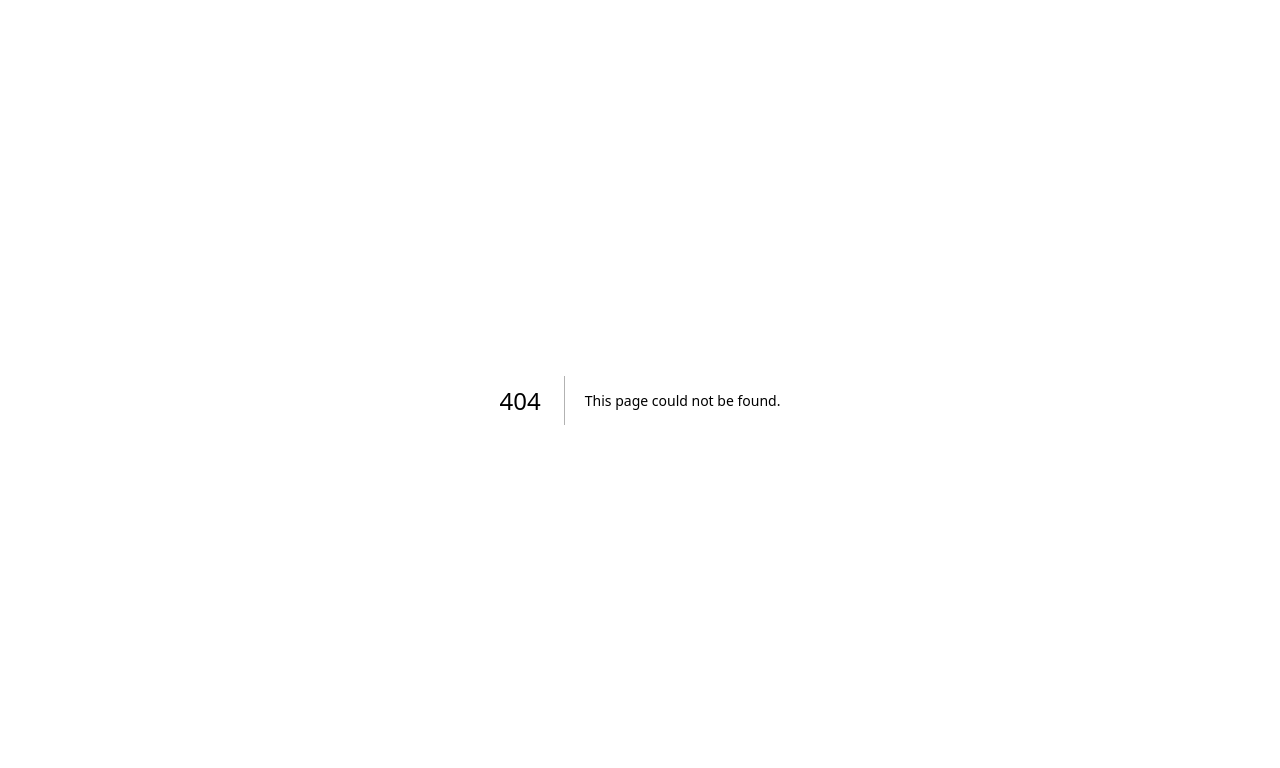
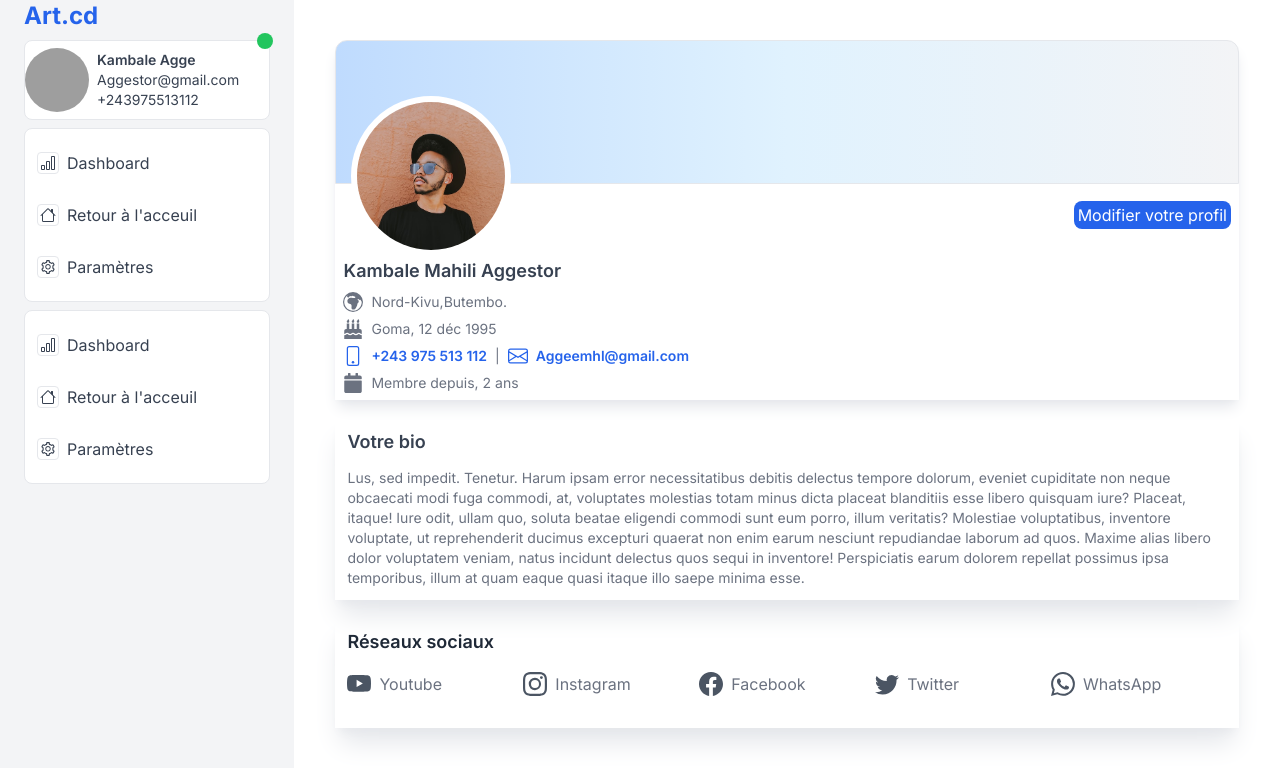
Before and after one commit to aggestor/zik, a Next.js app: page /su in a window 1280 px wide. Before the commit this address had no page. Shown: the top 768 px of the page. Built offline with nearby package versions, Linux system fonts and the light colour scheme; grey boxes are pictures that could not be loaded.

Commit message:
su pages and reset-password

```diff
--- /dev/null
+++ b/app/(auth_group)/reinitialiser-mot-de-passe/page.tsx
@@ -0,0 +1,30 @@
+import BasicPageBanner from "@/components/BasicPageBanner";
+import BlueButtons from "@/components/BlueButtons";
+import TextBox from "@/components/TextBox";
+import Image from "next/image";
+import Link from "next/link";
+
+export default function ResetPassword(){
+    return <div className="w-9/12 shadow-lg flex shadow-gray-200 rounded h-[450px] bg-white">
+        <form className="w-[45%] py-4 px-2 h-full">
+            <h2 className="text-xl font-bold text-center text-blue-600">Art.cd</h2>
+            <p className="font-semibold text-center text-gray-600">Reinitaliser mot de passe.</p>
+            <div className="w-10/12 mx-auto mt-10 ">
+                <TextBox name="email" label="E-mail" type="email" placeholder="Votre addresse e-mail"/>
+
+                <div className="my-3">
+                    <BlueButtons.BaseBlueButton text="Envoyer le lien de reintialisation" width="full"/>
+                </div>
+                <small className="mt-3 text-gray-600">Pas encore inscrit  ?<Link className="text-blue-600 underline" href={"/inscription"}> Inscrivez-vous.</Link>  </small>
+            </div>
+            <div className="w-full mx-auto mt-20 text-gray-400 text-center text-sm">&copy; Copyright 2023 Art.cd.</div>
+
+        </form>
+        <div className="w-[55%] h-full bg-gradient-to-b p-4 from-white  via-sky-100 to-blue-50">
+            <h1 className="w-11/12 mx-auto text-3xl font-bold text-center text-gray-900">Restez connecter avec <span className="text-blue-600">des milliers d&apos;artistes</span> venant de partout  avec <span className="text-blue-600">Art.cd</span> !</h1>
+            <div className="w-full h-72">
+                <Image alt="Image login illustration" src={"/illustration.png"} sizes="500%" height={0} width={0} className="w-full h-full mix-blend-color-burn"/>
+            </div>
+        </div>
+    </div>
+}
--- /dev/null
+++ b/app/su/components/FirstSection.tsx
@@ -0,0 +1,27 @@
+import BlueButtons from "@/components/BlueButtons";
+import { BsEnvelope, BsGlobeEuropeAfrica, BsPhone } from "react-icons/bs";
+import { FaBirthdayCake, FaCalendar } from "react-icons/fa";
+import Image from "next/image"
+
+export default function FirstSection(){
+    return <div className="relative w-full shadow-lg shadow-gray-200 rounded-t-xl h-[360px] ">
+    <div className="w-full border rounded-t-xl h-36 bg-gradient-to-l from-gray-100 via-sky-100 to-blue-200"></div>
+    <div className="absolute w-40 h-40 p-1 bg-white border-2 border-white rounded-full top-14 left-4">
+        <Image className="object-cover w-full h-full rounded-full" src={"/man.jpg"} alt="User avatar" sizes="100%" height={0} width={0}/>
+    </div>
+    <div className="flex items-center justify-end w-full h-[62px] px-2">
+        <BlueButtons.SmallBlueButton text="Modifier votre profil"/>
+    </div>
+    <div className="flex flex-col items-center justify-around w-full px-2 pt-2 h-[150px]">
+        <p className="w-full text-lg font-semibold text-gray-700">Kambale Mahili Aggestor</p>
+        <p className="flex w-full text-sm text-gray-500 f"><BsGlobeEuropeAfrica className="w-5 h-5 mr-2"/><span>Nord-Kivu,Butembo.</span></p>
+        <p className="flex w-full text-sm text-gray-500 f"><FaBirthdayCake className="w-5 h-5 mr-2"/><span>Goma, 12 déc 1995</span></p>
+        <div className="flex w-full space-x-2 text-sm text-blue-600">
+            <a href="tel:+243975513112" className="flex font-semibold cursor-pointer hover:underline w-fit"><BsPhone className="w-5 h-5 mr-2"/><span>+243 975 513 112</span></a>
+            <span className="text-gray-500">|</span>
+            <a href="mailto:aggeemhl@gmail.com" className="flex font-semibold cursor-pointer hover:underline w-fit"><BsEnvelope className="w-5 h-5 mr-2"/><span>Aggeemhl@gmail.com</span></a>
+        </div>
+        <p className="flex w-full text-sm text-gray-500 f"><FaCalendar className="w-5 h-5 mr-2"/><span>Membre depuis, 2 ans</span></p>
+    </div>
+</div>
+}
--- /dev/null
+++ b/app/su/components/SecondSection.tsx
@@ -0,0 +1,9 @@
+export default function SecondSection(){
+    return <div className="w-full p-3 mt-4 text-gray-500 shadow-xl h-h6 shadow-gray-200">
+        <p className="w-full text-lg font-semibold text-gray-700">Votre bio</p>
+        <p className="mt-3 text-sm">Lus, sed impedit. Tenetur.
+        Harum ipsam error necessitatibus debitis delectus tempore dolorum, eveniet cupiditate non neque obcaecati modi fuga commodi, at, voluptates molestias totam minus dicta placeat blanditiis esse libero quisquam iure? Placeat, itaque!
+        Iure odit, ullam quo, soluta beatae eligendi commodi sunt eum porro, illum veritatis? Molestiae voluptatibus, inventore voluptate, ut reprehenderit ducimus excepturi quaerat non enim earum nesciunt repudiandae laborum ad quos.
+        Maxime alias libero dolor voluptatem veniam, natus incidunt delectus quos sequi in inventore! Perspiciatis earum dolorem repellat possimus ipsa temporibus, illum at quam eaque quasi itaque illo saepe minima esse.</p>
+</div>
+}
--- /dev/null
+++ b/app/su/components/SideMenu.tsx
@@ -0,0 +1,26 @@
+import { BsBarChart, BsHouse } from "react-icons/bs"
+import SideMenuItem from "./SideMenuItem"
+import UserProfileAsMenuItem from "./UserProfileAsMenuItem"
+import {AiOutlineSetting} from "react-icons/ai"
+
+const SideMenu : React.FC = () =>{
+    return <div className="w-[20%] my-3 text-gray-700 mx-6 h-full">
+        <h1 className="font-bold w-full text-blue-600 text-2xl">Art.cd</h1>
+        <div>
+            <UserProfileAsMenuItem/>
+            <div className="bg-white rounded-lg border my-2 p-2 flex flex-col">
+                <SideMenuItem text="Dashboard" href="/user/dashboard"><BsBarChart/></SideMenuItem>
+                <SideMenuItem text="Retour à l'acceuil" href="/"><BsHouse/></SideMenuItem>
+                <SideMenuItem text="Paramètres" href="/user/settings"><AiOutlineSetting/></SideMenuItem>
+            </div>
+            <div className="bg-white rounded-lg border my-2 p-2 flex flex-col">
+                <SideMenuItem text="Dashboard" href="/user/dashboard"><BsBarChart/></SideMenuItem>
+                <SideMenuItem text="Retour à l'acceuil" href="/"><BsHouse/></SideMenuItem>
+                <SideMenuItem text="Paramètres" href="/user/settings"><AiOutlineSetting/></SideMenuItem>
+            </div>
+        </div>
+     </div>
+
+}
+
+export default SideMenu
--- /dev/null
+++ b/app/su/components/SideMenuItem.tsx
@@ -0,0 +1,17 @@
+import Link from "next/link"
+import { ReactNode } from "react"
+
+type Props = {
+    children ?:ReactNode
+    href:string
+    current?:string
+    text?:string
+}
+const SideMenuItem : React.FC<Props> = ({children,href,current,text}) =>{
+    return <Link href={href} className="w-full flex items-center space-x-2 px-1 my-1.5 rounded-lg hover:bg-blue-100 h-10 bg-white">
+        <span className="border rounded p-0.5">{children}</span><span>{text}</span>
+     </Link>
+
+}
+
+export default SideMenuItem
--- /dev/null
+++ b/app/su/components/ThirdSection.tsx
@@ -0,0 +1,39 @@
+import { BsFacebook, BsInstagram, BsTwitter, BsWhatsapp, BsYoutube } from "react-icons/bs";
+
+export default function ThirdSection(){
+    return <div className="w-full p-3 mt-4 text-gray-500 shadow-xl shadow-gray-200">
+        <p className="w-full text-lg font-semibold text-gray-800">Réseaux sociaux</p>
+        <div className="flex justify-between w-full mt-4 mb-3">
+            <div className="flex w-[20%]">
+                <span className="w-8 h-8 text-gray-600">
+                    <BsYoutube className="w-6 h-6"/>
+                </span>
+                Youtube
+            </div>
+            <div className="flex w-[20%]">
+                <span className="w-8 h-8 text-gray-600">
+                    <BsInstagram className="w-6 h-6"/>
+                </span>
+                Instagram
+            </div>
+            <div className="flex w-[20%]">
+                <span className="w-8 h-8 text-gray-600">
+                    <BsFacebook className="w-6 h-6"/>
+                </span>
+                Facebook
+            </div>
+            <div className="flex w-[20%]">
+                <span className="w-8 h-8 text-gray-600">
+                    <BsTwitter className="w-6 h-6"/>
+                </span>
+                Twitter
+            </div>
+            <div className="flex w-[20%]">
+                <span className="w-8 h-8 text-gray-600">
+                    <BsWhatsapp className="w-6 h-6"/>
+                </span>
+                WhatsApp
+            </div>
+        </div>
+</div>
+}
--- /dev/null
+++ b/app/su/components/UserProfileAsMenuItem.tsx
@@ -0,0 +1,19 @@
+import Image from "next/image"
+import Link from "next/link"
+
+const UserProfileAsMenuItem : React.FC = () =>{
+    return <Link href="/user/profile" className="w-full relative flex hover:bg-blue-100 cursor-pointer items-center space-x-2 my-2 rounded-lg border h-20 bg-white">
+        <div className="w-16 h-16 rounded-full">
+            <Image priority alt="Image login illustration" src={"/placeholder.png"} sizes="100%" height={0} width={0} className="w-16 h-16 rounded-full"/>
+        </div>
+        <div className="text-sm">
+            <p className="font-semibold">Kambale Agge</p>
+            <p>Aggestor@gmail.com</p>
+            <p>+243975513112</p>
+        </div>
+        <span className="w-4 h-4 rounded-full bg-green-500 absolute -top-2 -right-1"></span>
+     </Link>
+
+}
+
+export default UserProfileAsMenuItem
--- /dev/null
+++ b/app/su/layout.tsx
@@ -0,0 +1,19 @@
+export const metadata = {
+    title: 'Profil utilisateur',
+    description: 'Generated by create next app',
+  }
+  import SideMenu from "./components/SideMenu"
+
+  export default function BasicGroupLayout({
+    children,
+  }: {
+    children: React.ReactNode
+  }) {
+    return (
+        <div className="flex items-center justify-center w-full h-screen bg-gray-100">
+           <SideMenu/>
+            <div className="w-[80%] flex justify-center overflow-x-auto items-center bg-white h-full">
+                {children}
+            </div>
+        </div>
+    )}
--- /dev/null
+++ b/app/su/page.tsx
@@ -0,0 +1,12 @@
+"use client"
+import FirstSection from "./components/FirstSection"
+import SecondSection from "./components/SecondSection"
+import ThirdSection from "./components/ThirdSection"
+
+export default function Profile(){
+    return <div className="w-11/12 mx-auto h-[90%] my-auto">
+        <FirstSection/>
+        <SecondSection/>
+        <ThirdSection/>
+    </div>
+}
```
